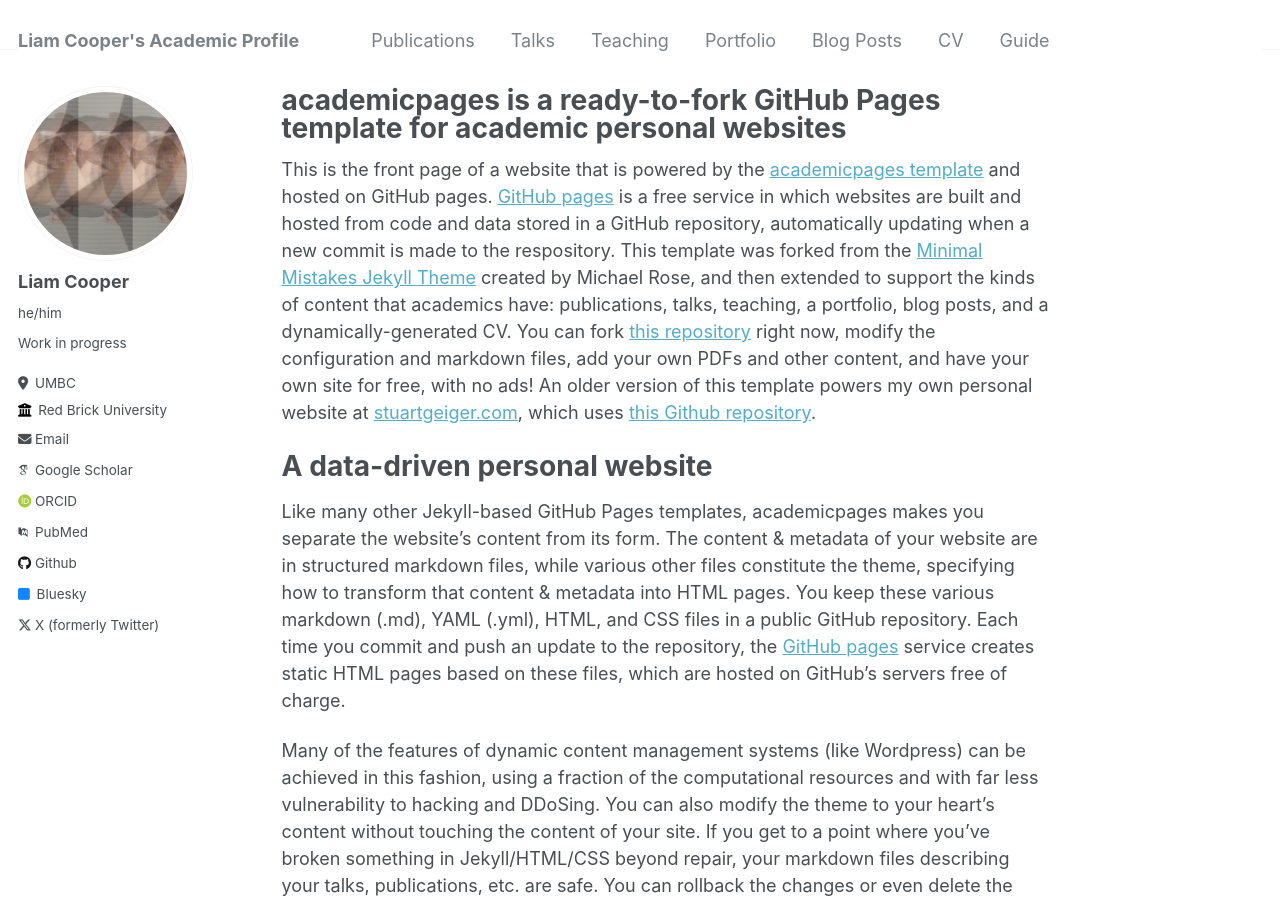
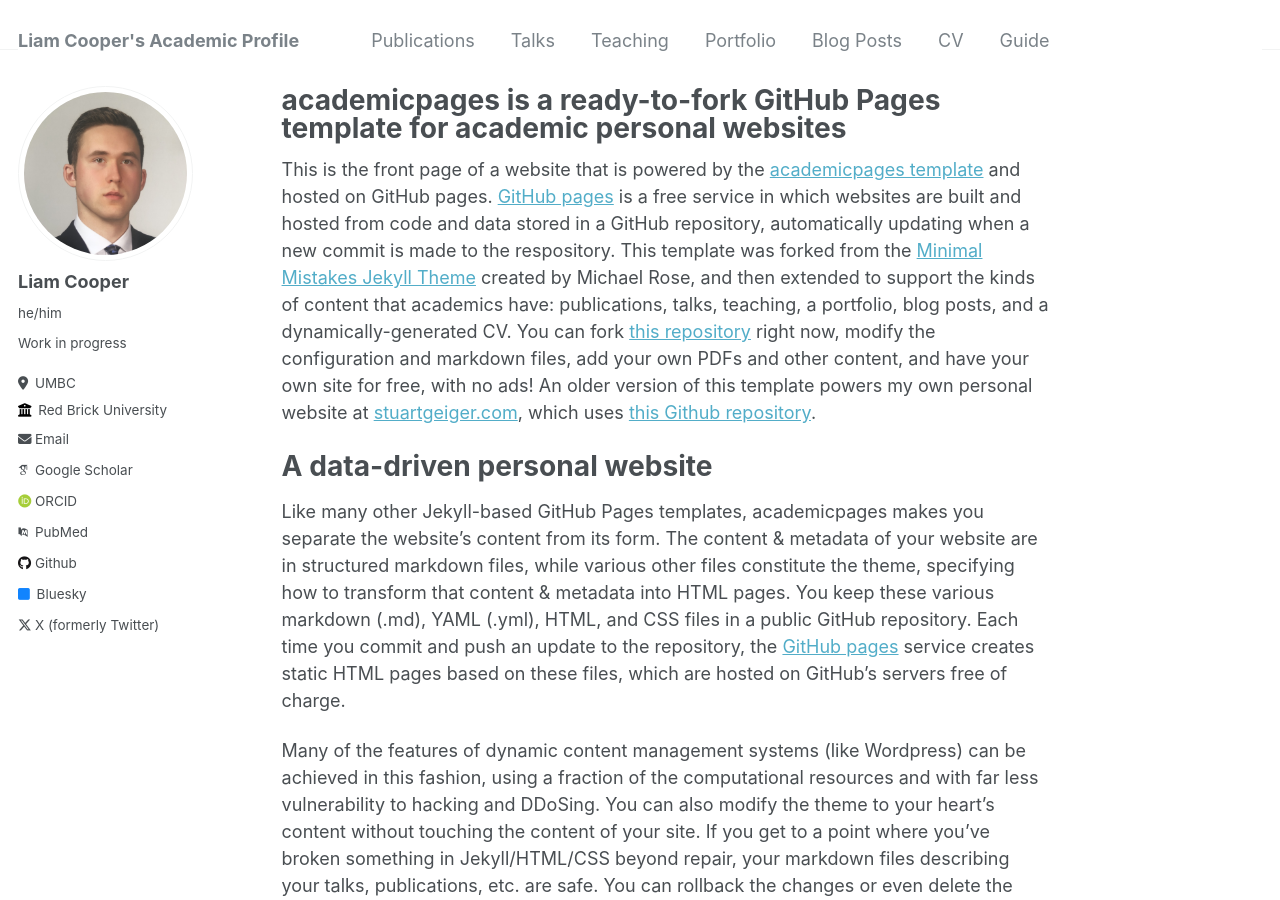
Before and after one commit to liamcooper24/liamcooper24, a Jekyll site: the page built from _pages/about.md, in a window 1280 px wide and 900 px high. Built offline with Jekyll 4.4.1, drawn with Linux system fonts in a browser that asks for light colours; some web fonts are replaced.

Commit message:
Update _config.yml

```diff
--- a/_config.yml
+++ b/_config.yml
@@ -21,7 +21,7 @@
 #               Additional customization can be done by editing /_includes/author-profile.html
 author:
   # Biographic information
-  avatar           : "https://liamcooper24.github.io/images/liam_profile_too.png"
+  avatar           : "profile_final.png"
   name             : "Liam Cooper"
   pronouns         : "he/him"
   bio              : "Work in progress"
```
